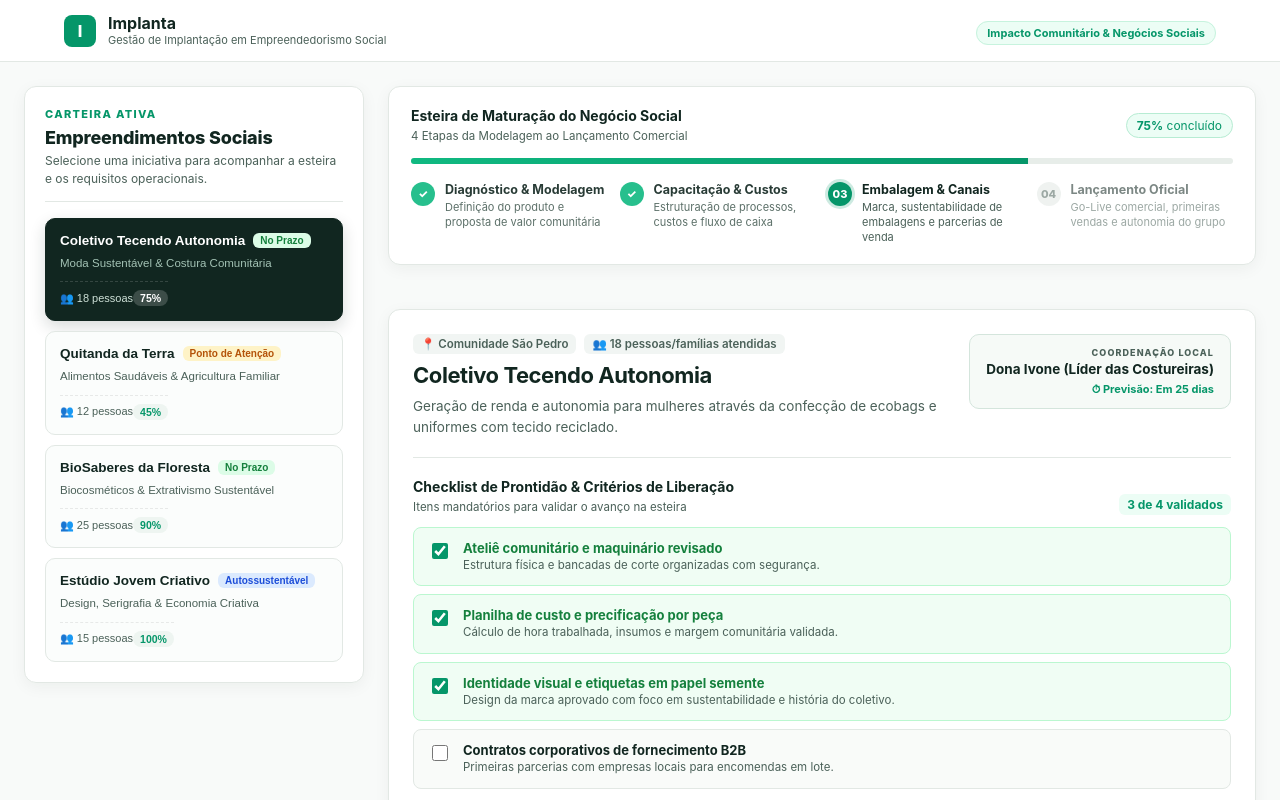
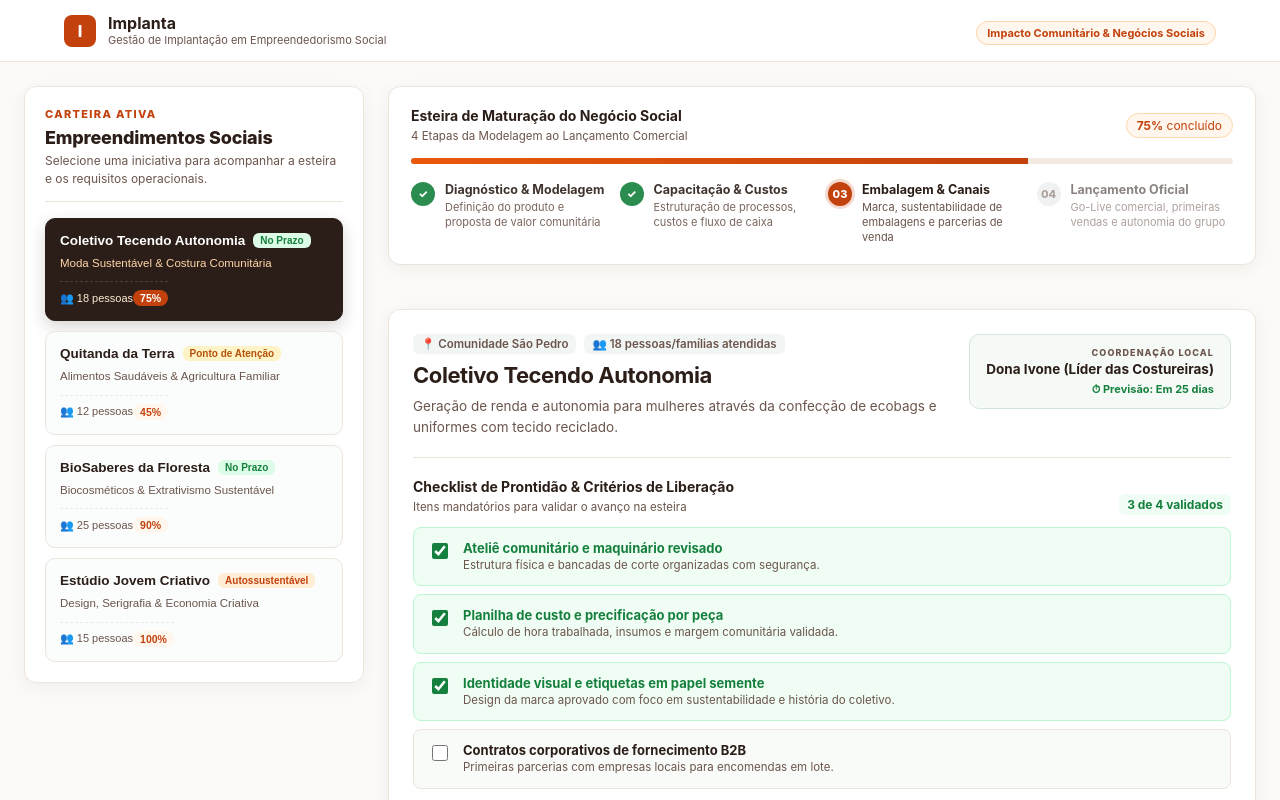
Before and after one commit to thaycarv/implanta-operacoes, a React (Vite) app: page / in a window 1280 px wide. Shown: the top 800 px of the page. Built offline with nearby package versions, Linux system fonts and the light colour scheme.

Commit message:
feat: aplicar identidade visual em terracota artesanal e verde oliva (resolve #32) (#33)

```diff
--- a/src/styles/global.css
+++ b/src/styles/global.css
@@ -1,18 +1,21 @@
 :root {
-  --bg: #f8faf9;
+  --bg: #fcfaf8;
   --card: #ffffff;
-  --ink: #112620;
-  --muted: #4b6159;
-  --line: #e2e8e4;
-  --green: #059669;
-  --green-hover: #047857;
-  --green-subtle: #ecfdf5;
-  --amber: #d97706;
+  --ink: #2b1d17;
+  --muted: #6b554c;
+  --line: #ede4dc;
+  --brand: #c2410c;
+  --brand-hover: #9a3412;
+  --brand-subtle: #fff7ed;
+  --green: #15803d;
+  --green-hover: #166534;
+  --green-subtle: #f0fdf4;
+  --amber: #b45309;
   --amber-subtle: #fffbeb;
   --blue: #2563eb;
   --blue-subtle: #eff6ff;
   --radius: 12px;
-  --shadow: 0 4px 16px rgba(15, 31, 27, 0.05);
+  --shadow: 0 4px 16px rgba(43, 29, 23, 0.06);
 }
 
 * {
@@ -52,7 +55,7 @@ body {
 .mark {
   width: 32px;
   height: 32px;
-  background: var(--green);
+  background: var(--brand);
   color: #ffffff;
   border-radius: 8px;
   display: grid;
@@ -80,11 +83,11 @@ body {
 .topbar-tag span {
   font-size: 11px;
   font-weight: 700;
-  background: var(--green-subtle);
-  color: var(--green);
+  background: var(--brand-subtle);
+  color: var(--brand);
   padding: 4px 10px;
   border-radius: 999px;
-  border: 1px solid #c7f3de;
+  border: 1px solid #fed7aa;
 }
 
 /* Workspace Amplo em Tela Cheia com Barra Lateral */
@@ -104,7 +107,7 @@ body {
   font-size: 11px;
   font-weight: 800;
   letter-spacing: 0.12em;
-  color: var(--green);
+  color: var(--brand);
   text-transform: uppercase;
   margin: 0 0 6px;
 }
@@ -162,17 +165,17 @@ body {
 }
 
 .initiative-btn:hover {
-  border-color: #9eb5aa;
+  border-color: #d6b8a8;
   background: #ffffff;
   transform: translateY(-1px);
-  box-shadow: 0 4px 10px rgba(0, 0, 0, 0.04);
+  box-shadow: 0 4px 10px rgba(43, 29, 23, 0.04);
 }
 
 .initiative-btn.active {
   background: var(--ink);
   border-color: var(--ink);
   color: #ffffff;
-  box-shadow: 0 6px 16px rgba(17, 38, 32, 0.16);
+  box-shadow: 0 6px 16px rgba(43, 29, 23, 0.18);
 }
 
 .initiative-btn.active .initiative-name {
@@ -180,15 +183,15 @@ body {
 }
 
 .initiative-btn.active .initiative-segment {
-  color: #a3c2b4;
+  color: #fed7aa;
 }
 
 .initiative-btn.active .meta-beneficiaries {
-  color: #cfe1d8;
+  color: #ffedd5;
 }
 
 .initiative-btn.active .meta-progress {
-  background: rgba(255, 255, 255, 0.18);
+  background: var(--brand);
   color: #ffffff;
 }
 
@@ -219,7 +222,7 @@ body {
   align-items: center;
   margin-top: 4px;
   padding-top: 8px;
-  border-top: 1px dashed rgba(0, 0, 0, 0.08);
+  border-top: 1px dashed rgba(43, 29, 23, 0.08);
 }
 
 .initiative-btn.active .sidebar-btn-meta {
@@ -234,8 +237,8 @@ body {
 .meta-progress {
   font-size: 10.5px;
   font-weight: 700;
-  background: #eef5f1;
-  color: var(--green);
+  background: var(--brand-subtle);
+  color: var(--brand);
   padding: 2px 7px;
   border-radius: 999px;
 }
@@ -268,8 +271,8 @@ body {
 }
 
 .pill-completed {
-  background: #dbeafe;
-  color: #1d4ed8;
+  background: #ffedd5;
+  color: #c2410c;
 }
 
 /* Esteira Visual de Fases (Pipeline) */
@@ -302,9 +305,9 @@ body {
 }
 
 .pipeline-progress-badge {
-  background: var(--green-subtle);
-  border: 1px solid #b7ecd3;
-  color: var(--green);
+  background: var(--brand-subtle);
+  border: 1px solid #fed7aa;
+  color: var(--brand);
   padding: 4px 10px;
   border-radius: 999px;
   font-size: 12px;
@@ -313,7 +316,7 @@ body {
 .progress-bar-bg {
   width: 100%;
   height: 6px;
-  background: #e7ede9;
+  background: #f3eae3;
   border-radius: 999px;
   overflow: hidden;
   margin-bottom: 18px;
@@ -321,7 +324,7 @@ body {
 
 .progress-bar-fill {
   height: 100%;
-  background: linear-gradient(90deg, #10b981, #059669);
+  background: linear-gradient(90deg, #ea580c, #c2410c);
   transition: width 0.3s ease;
 }
 
@@ -361,13 +364,13 @@ body {
 }
 
 .step-current .step-marker {
-  background: var(--green);
+  background: var(--brand);
   color: #ffffff;
-  box-shadow: 0 0 0 3px rgba(5, 150, 105, 0.2);
+  box-shadow: 0 0 0 3px rgba(194, 65, 12, 0.2);
 }
 
 .step-done .step-marker {
-  background: #10b981;
+  background: var(--green);
   color: #ffffff;
 }
 
@@ -646,13 +649,13 @@ body {
 
 .advance-btn.ready,
 .primary {
-  background: var(--green);
+  background: var(--brand);
   color: #ffffff;
 }
 
 .advance-btn.ready:hover,
 .primary:hover {
-  background: var(--green-hover);
+  background: var(--brand-hover);
 }
 
 .advance-btn.secondary,
```
